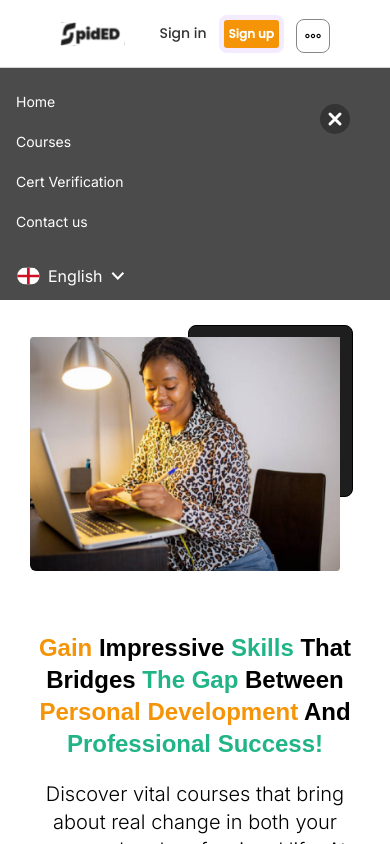
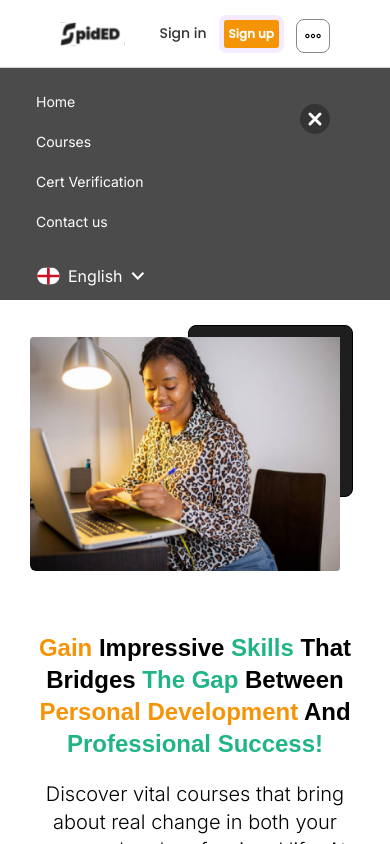
Before and after one commit to stevenmukama/Elearningproject-Fe, a React (Vite) app: page / in a window 390 px wide. Both pictures are taken after a click on the button 313 px from the left and 35 px from the top of the page. Shown: the top 844 px of the page. Built offline with nearby package versions, Linux system fonts and the light colour scheme; a web font is replaced by a local one.

Commit message:
add more changes

```diff
--- a/src/components/Navbar.jsx
+++ b/src/components/Navbar.jsx
@@ -260,7 +260,7 @@ const Navbar = () => {
 				<div
 					ref={smallScreenMenuRef}
 					className='relative top-16'>
-					<div className='bg-[#4B4B4B] flex justify-between'>
+					<div className='bg-[#4B4B4B] flex justify-between px-5'>
 						<div className='relative flex flex-col flex-wrap w-full px-4 text-white rounded-lg pt-7'>
 							<Link
 								onClick={() => {
```
